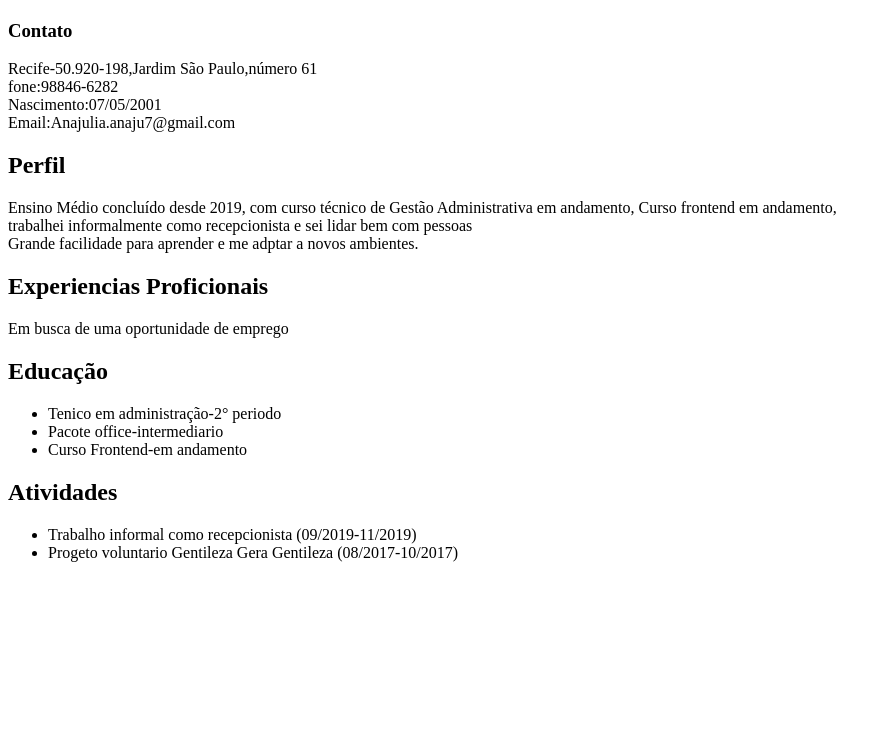
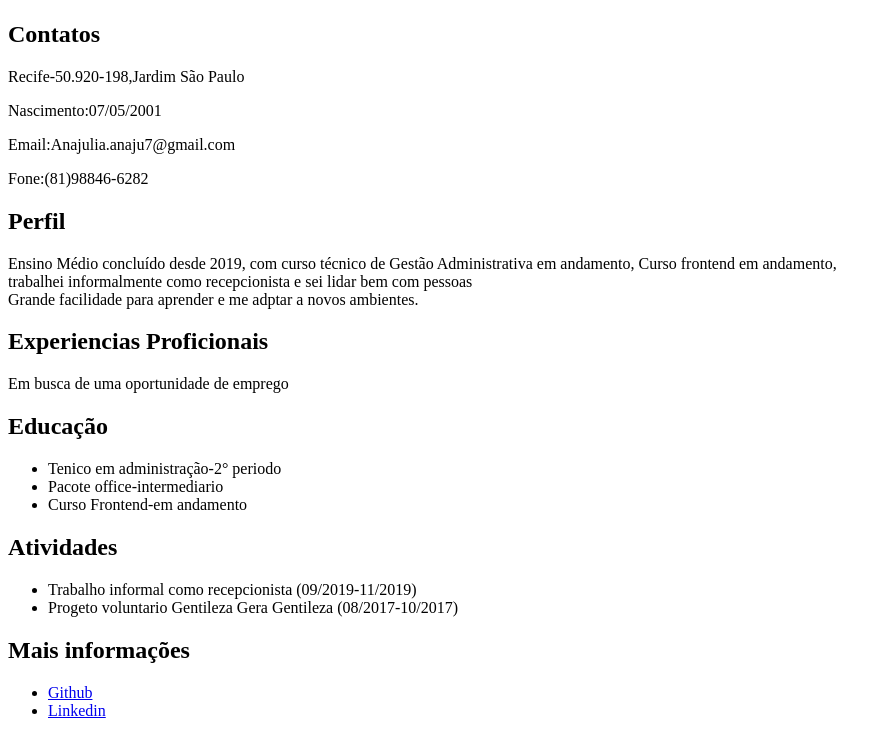
Before and after one commit to Anaju7/curriculo, a plain HTML site: page index.html in a window 1280 px wide. Shown: the part 283-1019 px from the top of the page, without its empty margins (0-891 px from the left). Before the commit the page ends 861 px from the top, so only its background shows below. Drawn offline with Linux system fonts and the light colour scheme.

Commit message:
coloquei o html semantico

```diff
--- a/index.html
+++ b/index.html
@@ -3,10 +3,12 @@
 <head>
     <meta charset="UTF-8">
     <meta name="viewport" content="width=device-width, initial-scale=1.0">
-    <title>Document</title>
+    <title>Curriculo</title>
 
 </head>
 <body>
+
+  <header>
     <h1>
         Ana Julia Luiz Dos Santos
       </h1>
@@ -16,16 +18,22 @@
         width="190"
         height="200"
       />
-      <h3>
-        Contato
-      </h3>
-      <p>
-        Recife-50.920-198,Jardim São Paulo,número 61<br />
-        fone:98846-6282 <br />
-        Nascimento:07/05/2001<br />
-        Email:Anajulia.anaju7@gmail.com
+   </header>
+
+   <main>
+
+     <div>
+      <h2>
+        Contatos
+      </h2>
+      <p>Recife-50.920-198,Jardim São Paulo</p>
+      <p>Nascimento:07/05/2001</p>
+      <p>Email:Anajulia.anaju7@gmail.com</p>
+      <p>Fone:(81)98846-6282</p>
       </p>
+    </div>
 
+    <div>
       <h2>
         Perfil
       </h2>
@@ -35,13 +43,18 @@
         trabalhei informalmente como recepcionista e sei lidar bem com pessoas<br />
         Grande facilidade para aprender e me adptar a novos ambientes.
       </p>
+    </div>
 
+    <div>
       <h2>
         Experiencias Proficionais
       </h2>
       <p>
         Em busca de uma oportunidade de emprego
       </p>
+    </div>
+
+    <div>
       <h2>
         Educação
       </h2>
@@ -50,6 +63,9 @@
         <li>Pacote office-intermediario</li>
         <li>Curso Frontend-em andamento</li>
       </ul>
+    </div>
+
+    <div>
       <h2>
         Atividades
       </h2>
@@ -57,6 +73,24 @@
         <li>Trabalho informal como recepcionista (09/2019-11/2019)</li>
         <li>Progeto voluntario Gentileza Gera Gentileza (08/2017-10/2017)</li>
       </ul>
+    </div>
+
+   </main>
+   <footer>
+
+  <div>
+    <h2>Mais informações</h2>
+  </div>
+
+  <div>
+  <ul>
+    <li><a href="https://github.com/Anaju7">Github</a></li>
+    <li><a href="https://www.linkedin.com/in/ana-julia-4838201ab/">Linkedin</a></li>
+  </ul>
+ </div>
+
+
+   </footer>
 
 </body>
 </html>
```
